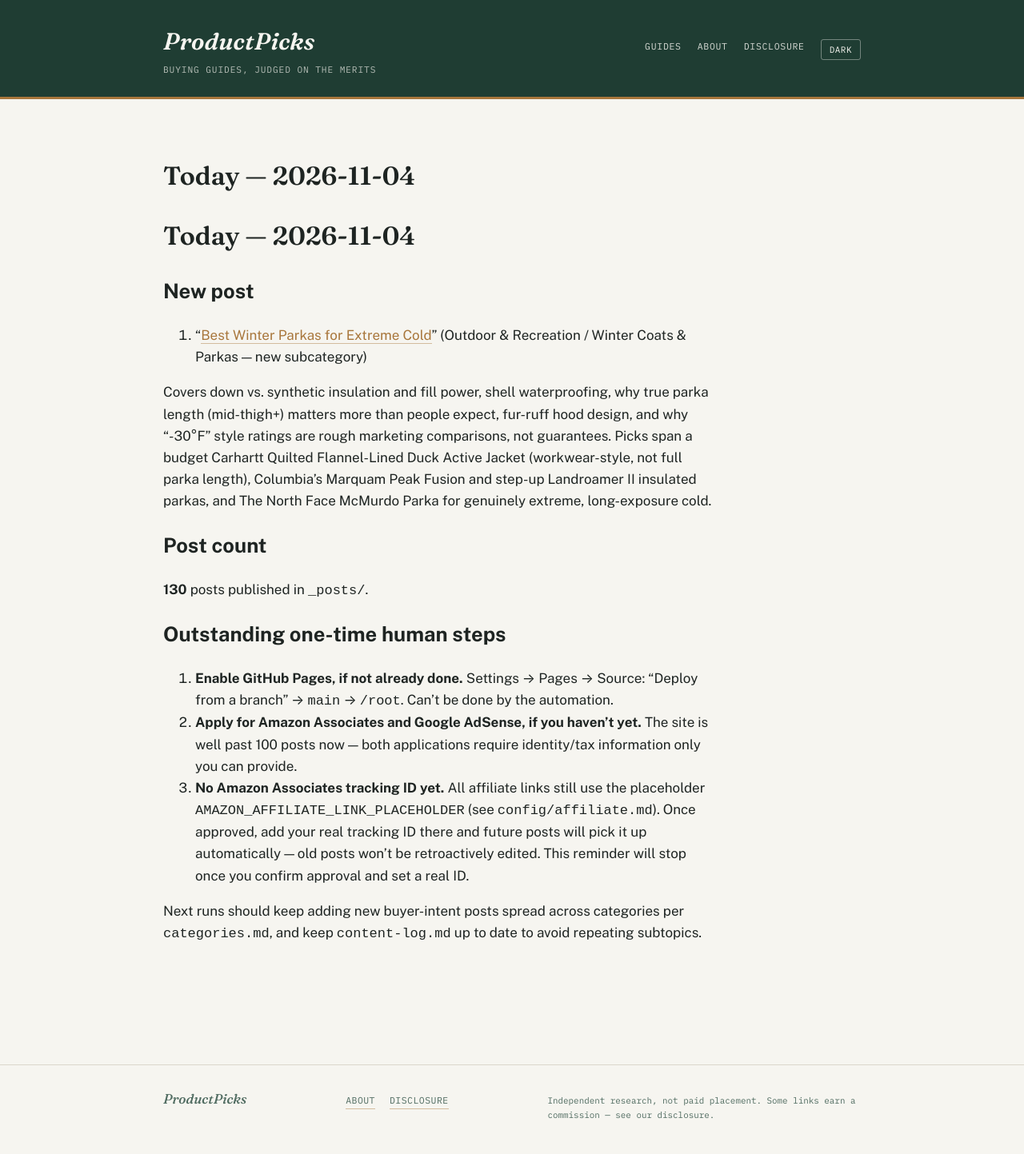
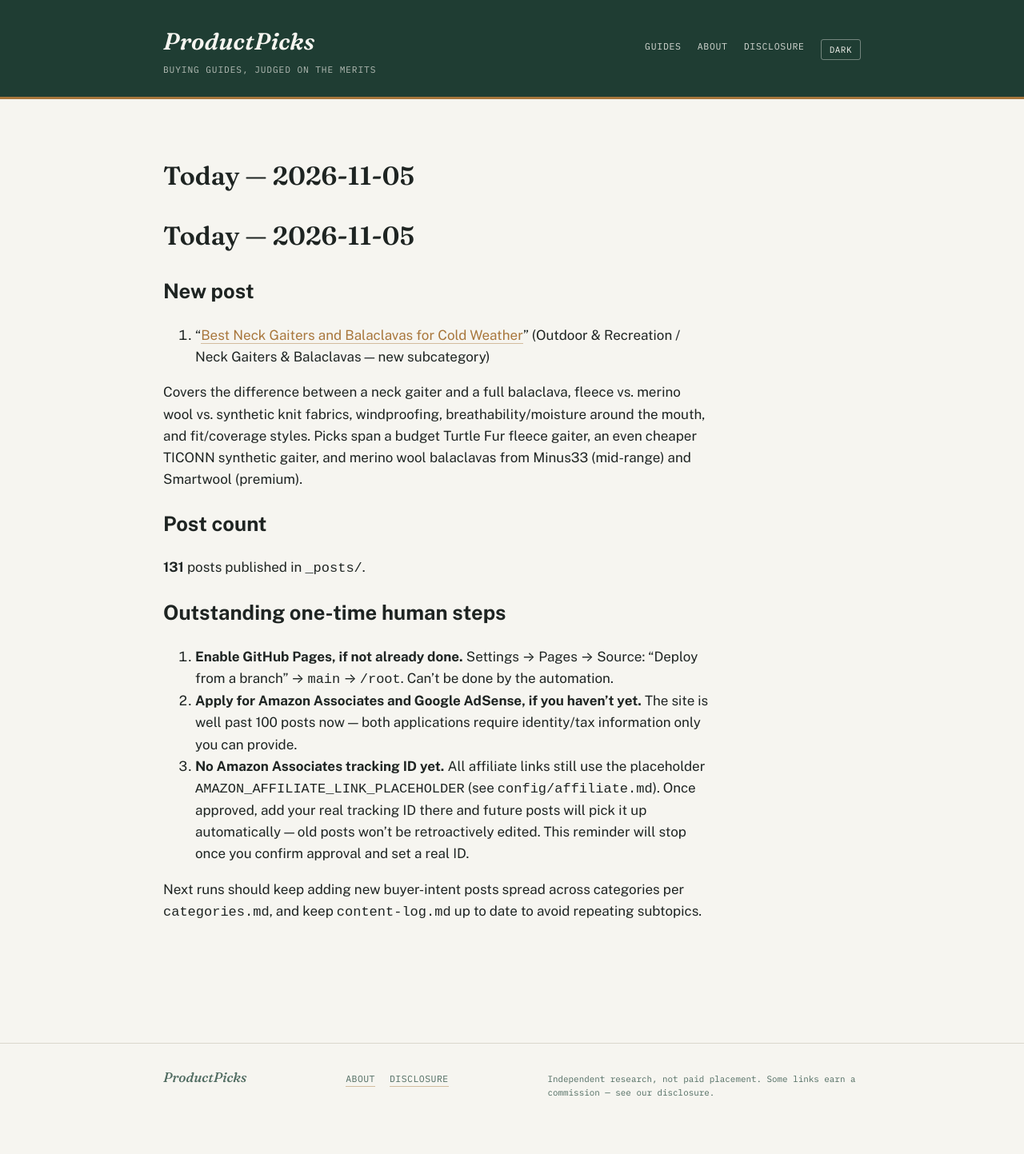
Before and after one commit to ajith198/ProductPicks, a Jekyll site: the page built from today.md, in a window 1280 px wide. Shown: the whole page at 80% size. Built offline with Jekyll 4.4.1, drawn with Linux system fonts in a browser that asks for light colours; our own code applies the rules of GitHub Pages for plain Markdown files; after the commit the page ends 1416 px from its top, so only the background shows below that.

Commit message:
daily: 2026-11-05 new post + log update
Co-Authored-By: Claude Sonnet 5 <noreply@anthropic.com>
Claude-Session: https://claude.ai/code/session_01UFLJpZCXkZUCpqz1tkFwib

```diff
--- a/categories.md
+++ b/categories.md
@@ -1,6 +1,6 @@
 # Categories & expansion strategy
 
-**Status: multi-category, as of 2026-07-12. Updated 2026-11-04.** ProductPicks started as a pickleball-only site (see `niche.md` for that original research). This file governs the site now that it has expanded into multiple product verticals, and is the doc future automated/daily runs should consult when choosing what to write next.
+**Status: multi-category, as of 2026-07-12. Updated 2026-11-05.** ProductPicks started as a pickleball-only site (see `niche.md` for that original research). This file governs the site now that it has expanded into multiple product verticals, and is the doc future automated/daily runs should consult when choosing what to write next.
 
 ## Front matter taxonomy
 
@@ -21,7 +21,7 @@ These two fields drive the Category / Type / Year filters in the search bar on t
 |---|---|
 | Sports | Pickleball, Soccer, Tennis, Cycling, Running, Yoga, Golf, Basketball, Badminton, Swimming, Baseball, Fitness, Volleyball, Climbing, Table Tennis, Boxing, Football, Disc Golf, Skiing & Snowboarding, Ice Skating |
 | Home & Kitchen | Coffee Makers, Electric Kettles, Blenders, Air Fryers, Toaster Ovens, Rice Cookers, Stand Mixers, Robot Vacuums, Espresso Machines, Pressure Cookers, Food Processors, Knife Sets, Cast Iron Skillets, Dutch Ovens, Coffee Grinders, Water Filter Pitchers, Cordless Stick Vacuums, Vacuum Sealers, Slow Cookers, Meat Thermometers, Indoor Grills, French Press, Sous Vide Machines, Immersion Blenders, Waffle Makers, Bread Makers, Electric Griddles, Juicers, Air Purifiers, Toasters, Space Heaters, Pizza Ovens, Humidifiers, Ice Makers, Electric Blankets, Milk Frothers, Deep Fryers, Mini Fridges |
-| Outdoor & Recreation | Camping Tents, Sleeping Bags, Headlamps, Hiking Boots, Camp Stoves, Water Filters, Trekking Poles, Coolers, Backpacking Backpacks, Camp Chairs, Camping Lanterns, Fishing, Rain Jackets, Binoculars, Paddleboards, Kayaks, Life Jackets (PFDs), Hydration Packs, Sleeping Pads, Hammocks, Daypacks, Water Bottles, Multi-Tools, Camping Cots, Portable Power Stations, Grills & Smokers, Winter Gloves, Winter Boots, Base Layers, Ice Traction Devices, Snowshoes, Snow Sleds, Snow Blowers, Winter Socks, Winter Coats & Parkas |
+| Outdoor & Recreation | Camping Tents, Sleeping Bags, Headlamps, Hiking Boots, Camp Stoves, Water Filters, Trekking Poles, Coolers, Backpacking Backpacks, Camp Chairs, Camping Lanterns, Fishing, Rain Jackets, Binoculars, Paddleboards, Kayaks, Life Jackets (PFDs), Hydration Packs, Sleeping Pads, Hammocks, Daypacks, Water Bottles, Multi-Tools, Camping Cots, Portable Power Stations, Grills & Smokers, Winter Gloves, Winter Boots, Base Layers, Ice Traction Devices, Snowshoes, Snow Sleds, Snow Blowers, Winter Socks, Winter Coats & Parkas, Neck Gaiters & Balaclavas |
 
 New subcategories can be added freely within an existing category. New top-level categories should only be added when there's a genuine cluster of buyer-intent content planned for it (not a one-off post) — keep the category list short enough that the dropdown filter stays useful.
 
--- a/today.md
+++ b/today.md
@@ -1,14 +1,14 @@
-# Today — 2026-11-04
+# Today — 2026-11-05
 
 ## New post
 
-1. "[Best Winter Parkas for Extreme Cold](/outdoor-recreation/buying-guides/best-winter-parkas-for-extreme-cold/)" (Outdoor & Recreation / Winter Coats & Parkas — new subcategory)
+1. "[Best Neck Gaiters and Balaclavas for Cold Weather](/outdoor-recreation/buying-guides/best-neck-gaiters-and-balaclavas-for-cold-weather/)" (Outdoor & Recreation / Neck Gaiters & Balaclavas — new subcategory)
 
-Covers down vs. synthetic insulation and fill power, shell waterproofing, why true parka length (mid-thigh+) matters more than people expect, fur-ruff hood design, and why "-30°F" style ratings are rough marketing comparisons, not guarantees. Picks span a budget Carhartt Quilted Flannel-Lined Duck Active Jacket (workwear-style, not full parka length), Columbia's Marquam Peak Fusion and step-up Landroamer II insulated parkas, and The North Face McMurdo Parka for genuinely extreme, long-exposure cold.
+Covers the difference between a neck gaiter and a full balaclava, fleece vs. merino wool vs. synthetic knit fabrics, windproofing, breathability/moisture around the mouth, and fit/coverage styles. Picks span a budget Turtle Fur fleece gaiter, an even cheaper TICONN synthetic gaiter, and merino wool balaclavas from Minus33 (mid-range) and Smartwool (premium).
 
 ## Post count
 
-**130** posts published in `_posts/`.
+**131** posts published in `_posts/`.
 
 ## Outstanding one-time human steps
 
```
Also changed, not shown: TODAY.md (+1 -1 lines), _posts/2026-11-05-best-neck-gaiters-and-balaclavas-for-cold-weather.md (added, +50 -0 lines), content-log.md (+1 -0 lines).
